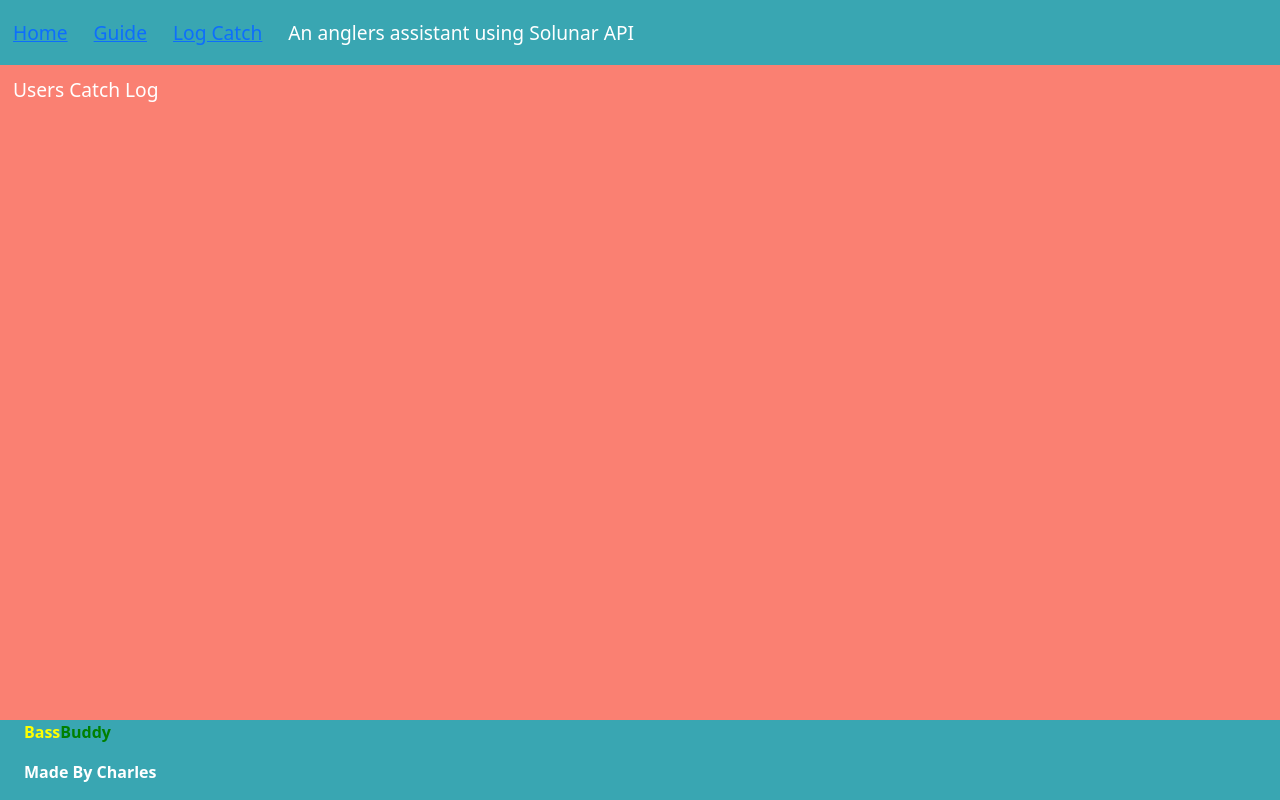
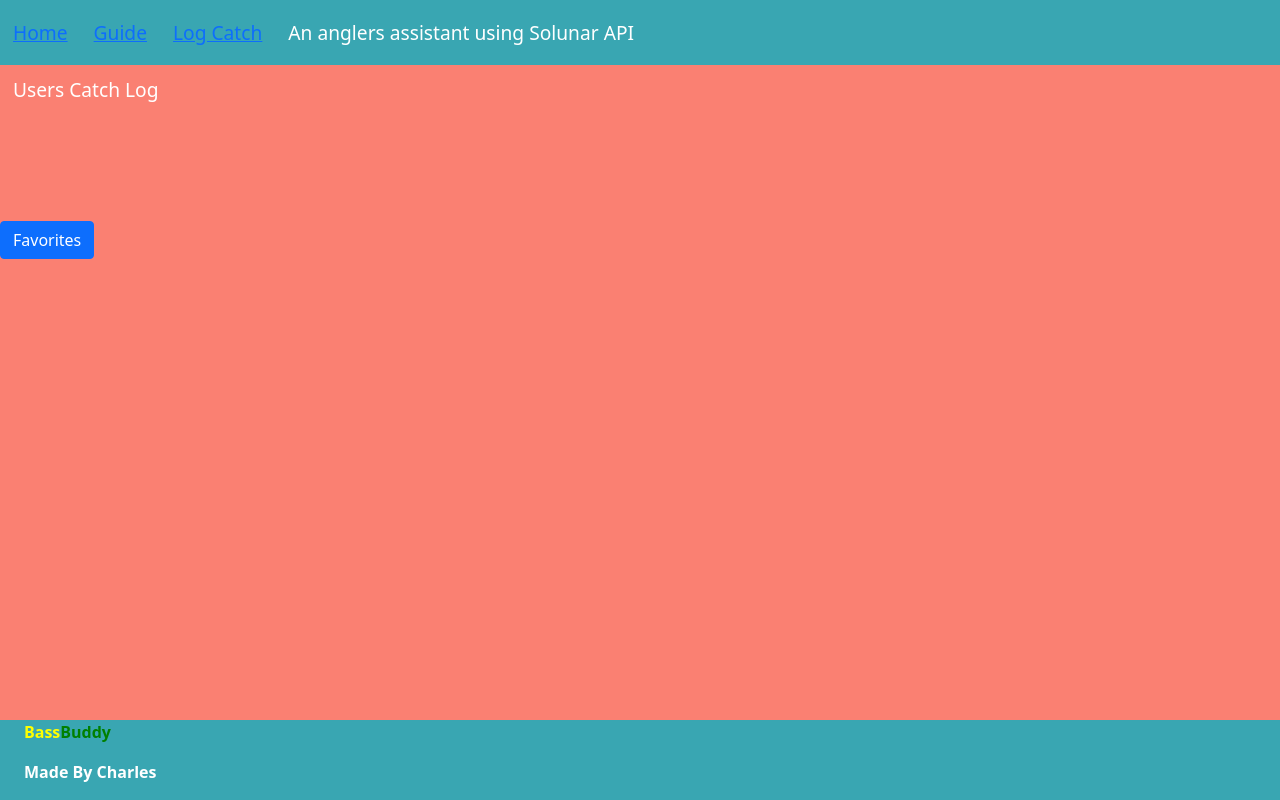
Before and after one commit to cchester11/bassBuddy, a website: page public/catchLog.html in a window 1280 px wide. Drawn offline with nearby package versions, Linux system fonts and the light colour scheme; no server answers.

Commit message:
#17 favorites button added. will need to be edited css-wise soon though

```diff
--- a/public/catchLog.html
+++ b/public/catchLog.html
@@ -28,6 +28,7 @@
       </div>
     </div>
     <br />
+    <button type="button" class="btn btn-pill btn-primary" id="send-to-favorites-page-btn">Favorites</button>
     <br />
     <footer id="footer" class="d-flex justify-content-start align-items-center">
       <div class="container row cols">
```
